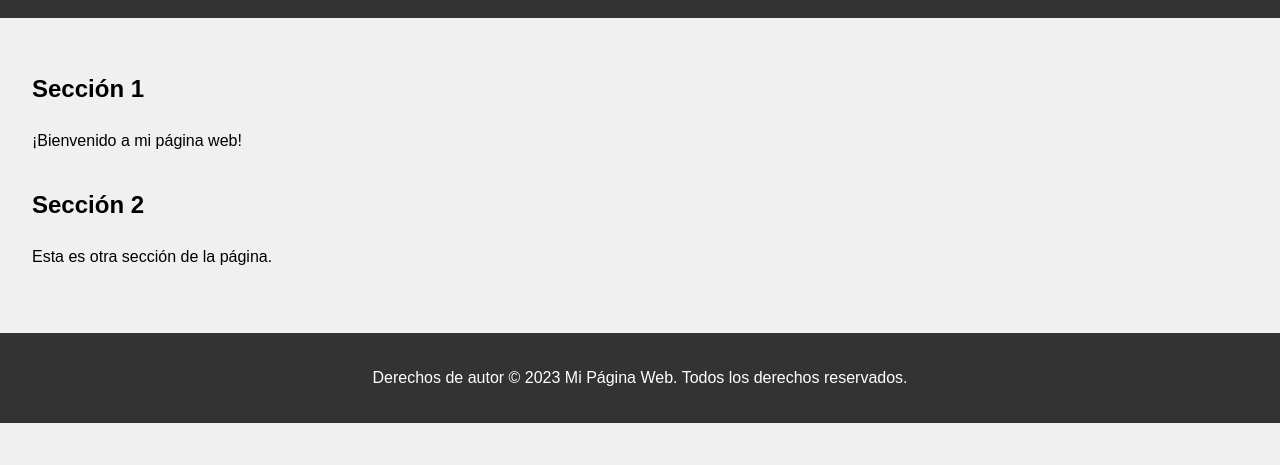
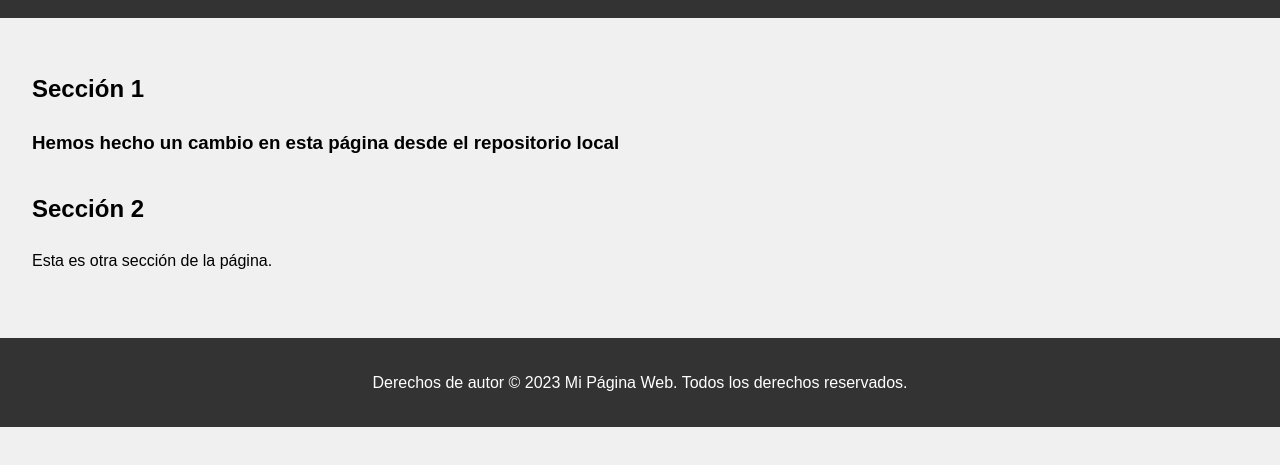
Before and after one commit to TellMeNikki/DH_Sala36, a plain HTML site: page index.html in a window 1280 px wide. Shown: the part 91-556 px from the top of the page. Drawn offline with Linux system fonts and the light colour scheme.

Commit message:
Update Index

```diff
--- a/index.html
+++ b/index.html
@@ -21,7 +21,7 @@
   <main>
     <section>
       <h2>Sección 1</h2>
-      <p>¡Bienvenido a mi página web!</p>
+      <h3> Hemos hecho un cambio en esta página desde el repositorio local</h3>
     </section>
 
     <section>
```
